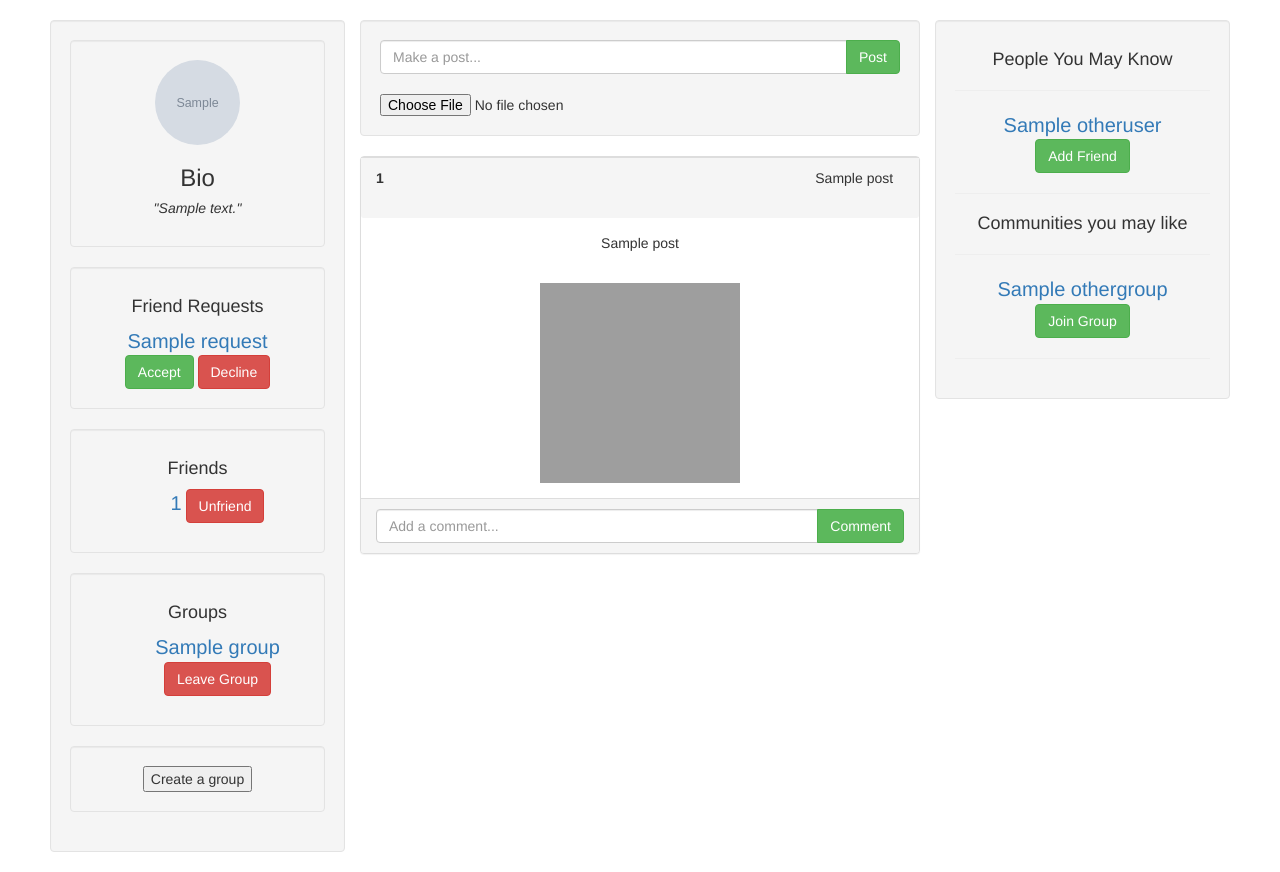
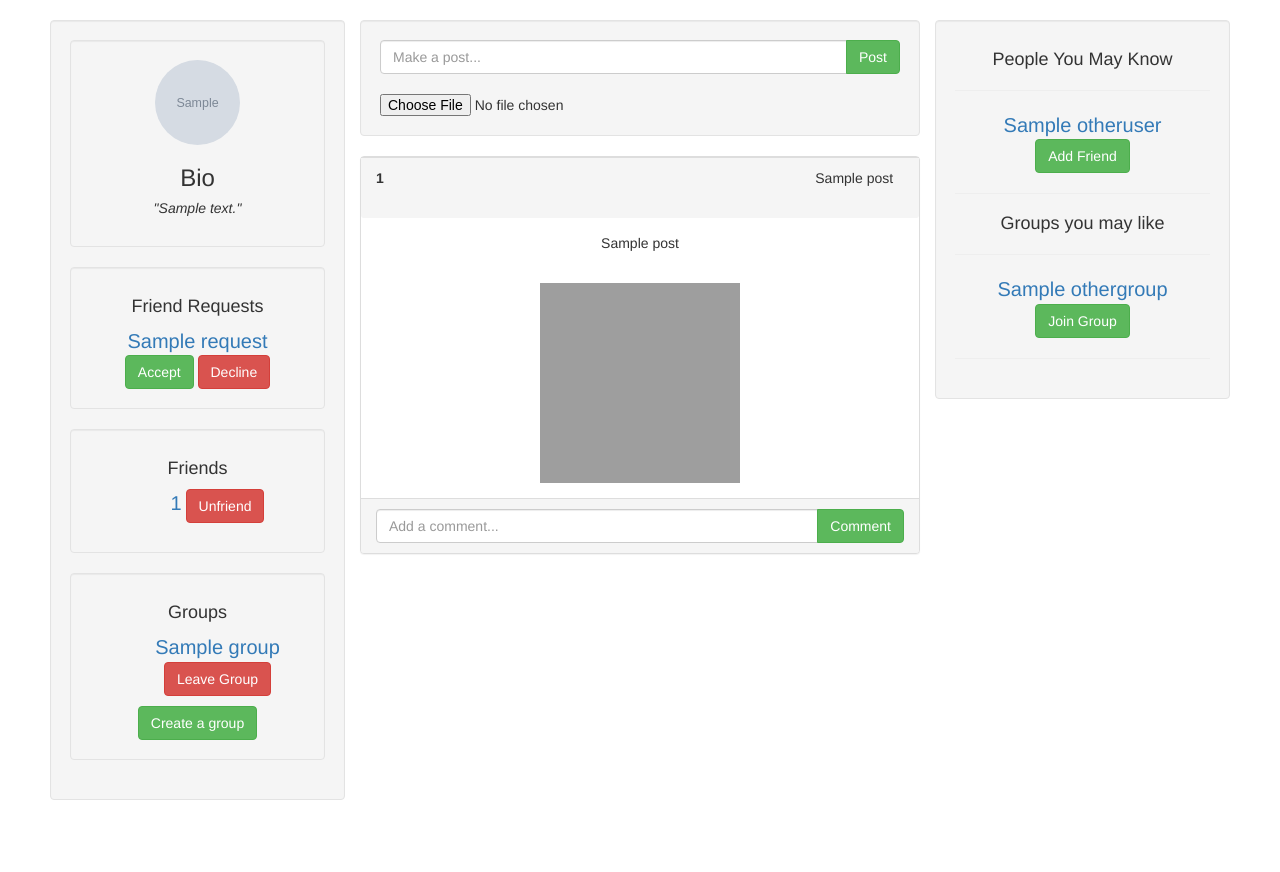
Before and after one commit to Shubhrmcf07/twitreat, a Flask app: template templates/home.html in a window 1280 px wide. Shown: the part 52-924 px from the top of the page. After the commit the page ends 852 px from the top, so only its background shows below. Run offline with Flask 2, Linux system fonts and the light colour scheme; the template is opened without the code that fills it: most values are stand-ins (such as "Sample title", 1, 10 or a date in 2020); grey boxes marked "Sample" are stand-in pictures; grey boxes are pictures that could not be loaded.

Commit message:
goup stuff fixed

```diff
--- a/app.py
+++ b/app.py
@@ -247,7 +247,7 @@ def groups(choice, id):
         cursor.execute(sql)
 
         mydb.commit()
-        return redirect(url_for('home'))
+        return redirect(session['url'])
 
     print(id)
 
@@ -371,7 +371,7 @@ def creategroup():
     cdesc = request.form['cdesc']
 
     cursor.execute(
-        "insert into Community (name, description) values ('%s','%s')" % (cname, cdesc))
+        "insert into Community (name, description, owner) values ('%s','%s','%s')" % (cname, cdesc, session['userid']))
 
     mydb.commit()
     return redirect(session['url'])
--- a/templates/home.html
+++ b/templates/home.html
@@ -104,19 +104,13 @@
             <br>
                   {% endfor %}
                 </ul>
+		          <button class="btn btn-success" onclick="fun3()">Create a group</button>
+		          <form action="/creategroup" method="post" id="comms">
+		              <input class="form-control" type="text" name="cname" placeholder="Name"><br>
+		              <textarea class="form-control" name="cdesc" cols="30" rows="10" placeholder="Description"></textarea>
+		              <input class="btn btn-success" type="submit" value="Create Group">
+		          </form>
         </div>
-
-      <div class="well">
-        <button onclick="fun3()">Create a group</button>
-        <form action="/creategroup" method="post" id="comms">
-          Create Group <br>
-            Name : <input type="text" name="cname"><br>
-            Description : <textarea name="cdesc" cols="30" rows="10"></textarea>
-
-            <input type="submit" value="Create Group">
-        </form>
-      </div>
-
 
     </div>
     <div class="col-sm-6">
@@ -189,7 +183,7 @@
       {% endfor %}
 
       {% if (userdata['othergroups']|length) > 0 %}
-      <h4>Communities you may like</h4>
+      <h4>Groups you may like</h4>
 	  <hr>
       {% for f in userdata['othergroups'] %}
 			<a href="#" style="font-size: 20px;">{{f[1]}}</a>
```
